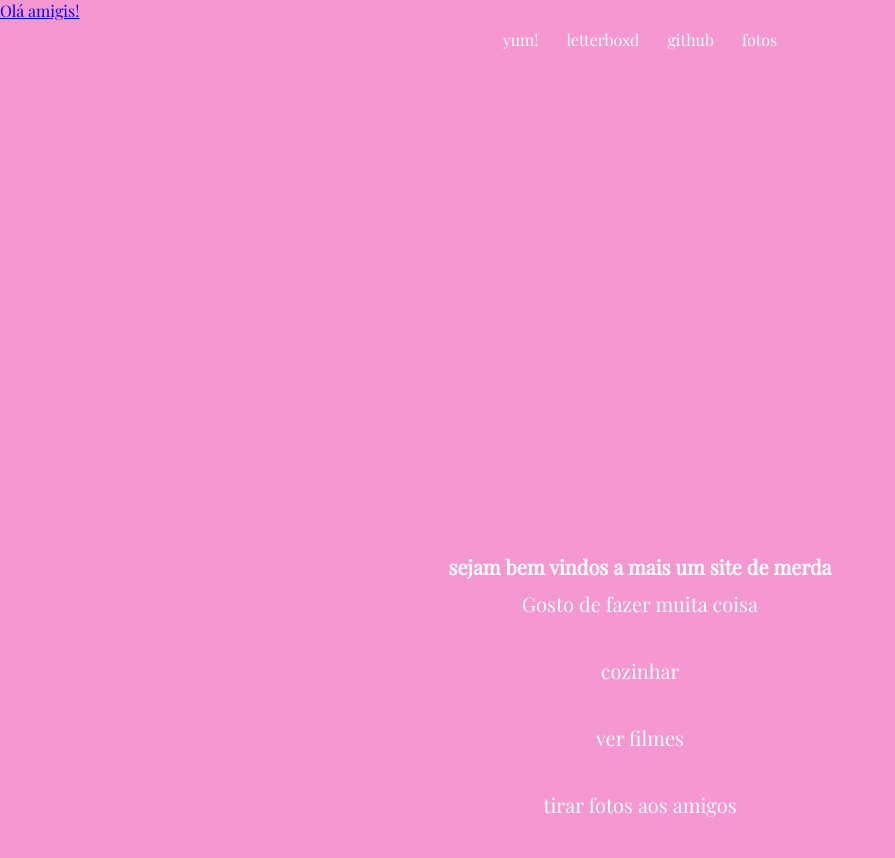
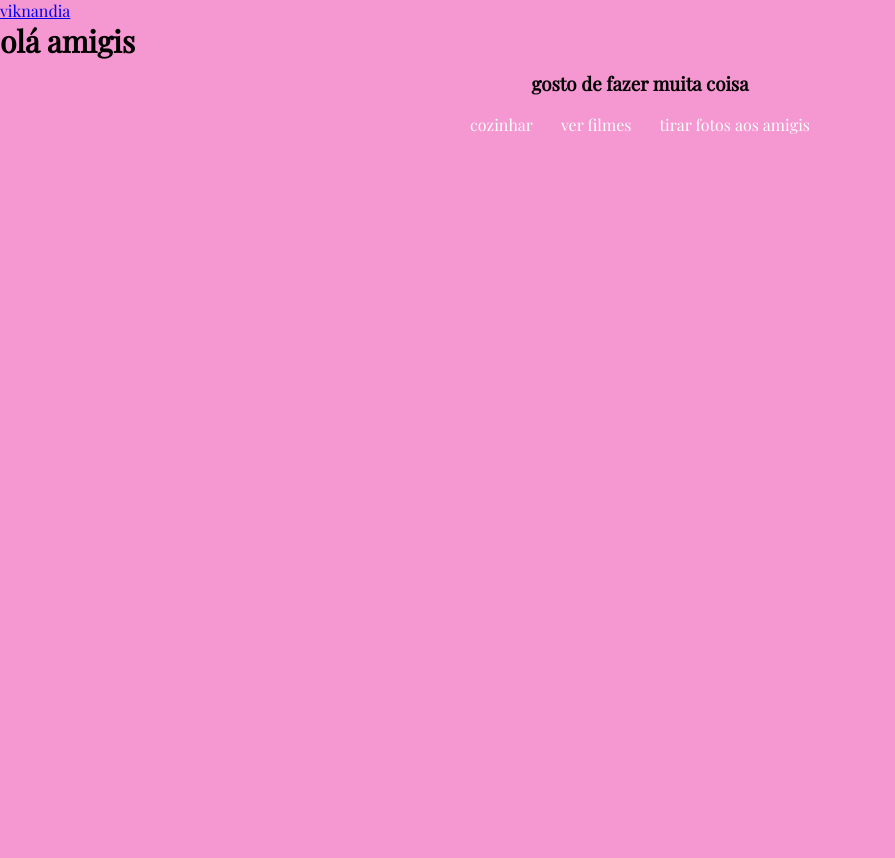
Before and after one commit to jviknander/JuliaFada, a Flask app: page / in a window 1280 px wide. Shown: the whole page, without its empty margins (0-895 px from the left). After the commit the page ends 134 px from the top, so only its background shows below. Run offline with Flask 2, Linux system fonts and the light colour scheme.

Commit message:
adds multipage

```diff
--- a/app/templates/base.html
+++ b/app/templates/base.html
@@ -7,36 +7,47 @@
 		<link rel="stylesheet" href="style.css">
 		<link rel="preconnect" href="https://fonts.googleapis.com">
 		<link rel="preconnect" href="https://fonts.gstatic.com" crossorigin>
-		<link href="https://fonts.googleapis.com/css2?family=Playfair+Display&display=swap" rel="stylesheet">
+		<link rel="stylesheet" href="https://fonts.googleapis.com/css2?family=Playfair+Display&display=swap" rel="stylesheet">
+		<link href="https://cdn.jsdelivr.net/npm/@fortawesome/fontawesome-free@5.15.4/css/fontawesome.min.css">
 	</head>
 	<body>
 	<section class="header">
 		<nav>
-			<a href="/">Olá amigis!</a>
-			<div class="nav-links">
-
+			<div class="viknandia">
+			<a href="/">viknandia</a>
+			<h1>olá amigis</h1>
+			<h3>gosto de fazer muita coisa</h3>
+			<div class="nav-links" id="navlinks">
+				<i class="fa-solid fa-crystal-ball" onclick="hideMenu()"></i>
 				<ul>
-					<li><a href="yum.html">yum!</a></li>
-					<li><a href="letterboxd.com/jviknander">letterboxd</a></li>
-					<li><a href="github.com/jviknander">github</a></li>
-					<li><a href="fotos.html">fotos</a></li>
+					<li><a href="yum.html">cozinhar</a></li>
+					<li><a href="letterboxd.com/jviknander">ver filmes</a></li>
+					<li><a href="fotos.html">tirar fotos aos amigis</a></li>
 				</ul>
 			</div>
+			<i class="fa-regular fa-crystal-ball" onclick="showMenu()"></i>
 		</nav>
-<div class="text-box">
+<!---<div class="text-box">
 	<h1>sejam bem vindos a mais um site de merda</h1>
 	<p>Gosto de fazer muita coisa
 	<p>cozinhar</p>
 	<p>ver filmes</p>
 	<p>tirar fotos aos amigos</p>
 	</p>
-</div>
-
-
-
-
+</div>!--->
 
 	</section>
-	<!---<img src="/static/hm.jpg" alt="foto muito gira" style="width:200px;height:300px;">!--->
-	</body>
+<!---JS for toggle menu-->
+<script>
+	var navlinks = document.getElementById("navLinks");
+
+	function showMenu(){
+		navLinks.style.right = "0";
+	}
+	function hideMenu(){
+		navLinks.style.right = "-200px";
+	}
+</script>
+
+</body>
 </html>
--- a/app/templates/style.css
+++ b/app/templates/style.css
@@ -14,7 +14,7 @@ body {
     position: relative;
 }
 .nav {
-    display:flex;
+    display:table;
     padding: 2% 6%;
     justify-content: space-between;
     align-items: center;
@@ -74,7 +74,6 @@ body {
     background: transparent;
     position: relative;
     cursor: pointer;
-
 }
 @media(max-width: 700px){
     .text-box h1{
@@ -89,8 +88,117 @@ body {
         height: 100vh;
         width: 200px;
         top: 0;
-        right: 0;
+        right: -200px;
         text-align: left;
         z-index: 2;
+        transition: 2s;
+    }
+    nav .fa{
+        display: block;
+        color: #49318a;
+        margin: 10px;
+        font-size: 22px;
+        cursor: pointer;
+    }
+    .nav-links ul{
+        padding: 30px;
+
     }
 }
+
+/*---yum---*/
+.yum{
+    width: 80%;
+    margin: auto;
+    text-align: center;
+    padding-top: 100px;
+
+}
+h1{
+    font-size: 30px;
+    font-weight: 600;
+}
+p{
+    color: #49318a;
+    font-size: 14px;
+    font-weight: 300;
+    line-height: 22px;
+    padding: 10px;
+}
+
+.row{
+    margin-top: 5%;
+    display: flex;
+    justify-content: space-between;
+}
+.yum-col{
+    flex-basis: 31%;
+    background: #a69ac7;
+    border-radius: 10px;
+    margin-bottom: 5%;
+    padding: 20px 12px;
+    box-sizing: border-box;
+    transition: 0.5s;
+}
+h3{
+    text-align: center;
+    font-weight: 600;
+    margin: 10px 0;
+}
+.yum-col:hover{
+    box-shadow:  0 0 20px 0px rgba(0, 0, 0, 0.2);
+
+}
+@media(max-width: 700px){
+    .row{
+        flex-direction: column;
+    }
+}
+
+/*-----fotos-----*/
+
+.fotos{
+    width: 80%;
+    margin: auto;
+    text-align: center;
+    padding-top: 50px;
+}
+.fotos-col{
+    flex-basis: 32%;
+    border-radius: 10px;
+    margin-bottom: 30px;
+    position: relative;
+    overflow: hidden;
+}
+.campus-col img{
+    width: 100%;
+    display: block;
+}
+/*
+.layer{
+    background: transparent;
+    height: 100%;
+    width: 100%;
+    position: absolute;
+    top: 0;
+    left: 0;
+    transition: 0.5s;
+}
+.layer:hover{
+    background: rgba(226, 0, 0, 0.7);
+}
+.layer h3{
+    width: 100%;
+    font-weight: 500;
+    color: #fff;
+    font-size: 26px;
+    bottom: 0;
+    left: 50%;
+    transform: translateX(-50%);
+    position: absolute;
+}
+
+.layer:hover h3{
+
+}
+*/
```
Also changed, not shown: app/templates/fotos.html (added, +33 -0 lines), app/templates/yum.html (+25 -5 lines), app/static/rita.jpg (added).
